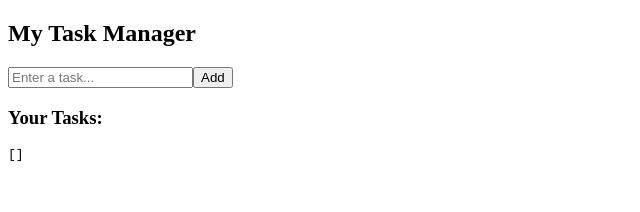
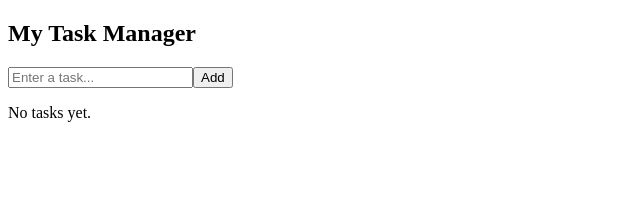
Before and after one commit to chavdaarpitsinh1248/React_task_manager, a React (Vite) app: page / in a window 1280 px wide. Shown: the top 212 px of the page, without its empty margins (0-640 px from the left). Built offline with nearby package versions, Linux system fonts and the light colour scheme.

Commit message:
Add files via upload

```diff
--- a/src/App.jsx
+++ b/src/App.jsx
@@ -1,6 +1,8 @@
 import { useState } from "react";
 import Header from "./components/Header";
 import AddTask from "./components/AddTask";
+import TaskList from "./components/TaskList";
+
 
 function App() {
   const [tasks, setTasks] = useState([]);
@@ -19,9 +21,8 @@ function App() {
     <div>
       <Header />
       <AddTask onAdd={addTask} />
+      <TaskList tasks={tasks} />
 
-      <h3>Your Tasks:</h3>
-      <pre>{JSON.stringify(tasks, null, 2)}</pre>
     </div>
   );
 }
```
